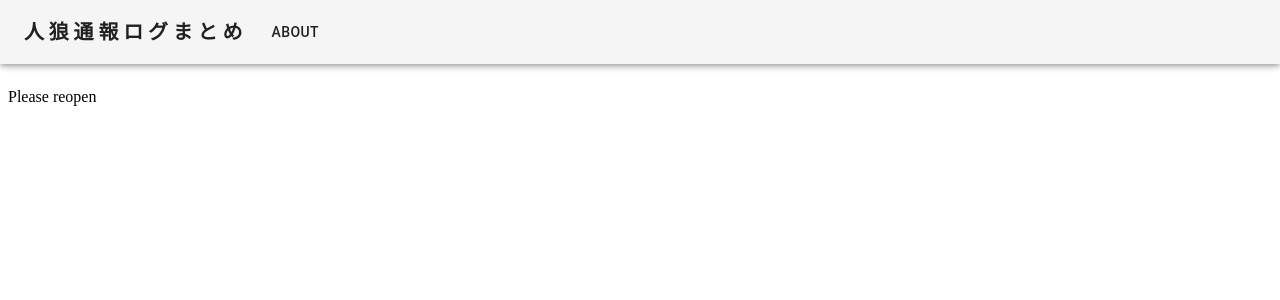
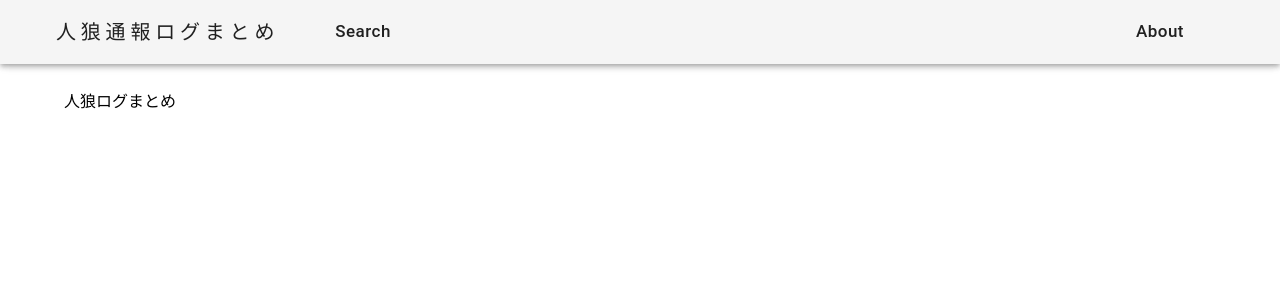
Before and after one commit to visualpaper/work-vps-ban-jinro-log-ui, a React (Create React App) app: page /dashboard in a window 1280 px wide. Shown: the top 300 px of the page. Built offline with nearby package versions, Linux system fonts and the light colour scheme.

Commit message:
とりあえず

```diff
--- a/src/components/Navbars/index.tsx
+++ b/src/components/Navbars/index.tsx
@@ -1,4 +1,4 @@
-import { AppBar, Box, Button, Toolbar, Typography } from '@mui/material'
+import { AppBar, Box, Button, Container, Toolbar } from '@mui/material'
 import React from 'react'
 import { useNavigate } from 'react-router-dom'
 
@@ -6,29 +6,49 @@ export const Navbars: React.FC<{}> = () => {
   const navigate = useNavigate()
 
   return (
-    <Box sx={{ flexGrow: 1 }}>
-      <AppBar color="default" position="fixed">
+    <>
+      <AppBar color="default">
+        <Container maxWidth="xl">
           <Toolbar>
-          <Typography
-            variant="h6"
-            noWrap
-            component="a"
-            href="/"
+            <Button
               sx={{
-              mr: 2,
-              display: { xs: 'none', md: 'flex' },
-              fontWeight: 700,
+                fontSize: '20px',
+                mr: 5,
                 letterSpacing: '.3rem',
                 color: 'inherit',
                 textDecoration: 'none',
               }}
+              onClick={() => {
+                navigate('/')
+              }}
             >
               人狼通報ログまとめ
-          </Typography>
-          <Button color="inherit">About</Button>
+            </Button>
+            <Box display="flex" flexGrow={1}>
+              <Button
+                sx={{
+                  fontSize: '17px',
+                  color: 'inherit',
+                  textTransform: 'none',
+                }}
+              >
+                Search
+              </Button>
+            </Box>
+            <Button
+              sx={{
+                mr: 5,
+                fontSize: '17px',
+                color: 'inherit',
+                textTransform: 'none',
+              }}
+            >
+              About
+            </Button>
           </Toolbar>
+        </Container>
       </AppBar>
       <Toolbar />
-    </Box>
+    </>
   )
 }
--- a/src/pages/App/App.tsx
+++ b/src/pages/App/App.tsx
@@ -1,10 +1,14 @@
+import { Container } from '@mui/material'
 import { Navbars } from '../../components/Navbars'
 
 export const App: React.FC<{ children: any }> = ({ children }) => {
+  // Navbar は "<Container maxWidth="xl">" とし body より大きくしている。
+  // body は以下 window の幅段階的に幅が変化するようにしている。
+  // (参照) https://mui.com/material-ui/customization/breakpoints/
   return (
     <>
       <Navbars />
-      <div>{children}</div>
+      <Container fixed>{children}</Container>
     </>
   )
 }
--- /dev/null
+++ b/src/pages/DashboardPage/DashboardPage.tsx
@@ -0,0 +1,4 @@
+// eslint-disable-next-line unused-imports/no-unused-vars
+export const DashboardPage: React.FC<{ error?: Error }> = ({ error }) => {
+  return <p>人狼ログまとめ</p>
+}
--- a/src/router.tsx
+++ b/src/router.tsx
@@ -1,5 +1,5 @@
 import { Navigate, Route, Routes } from 'react-router-dom'
-import { ErrorPage } from './pages/ErrorPage/ErrorPage'
+import { DashboardPage } from './pages/DashboardPage/DashboardPage'
 
 export default function Router() {
   return (
@@ -9,7 +9,7 @@ export default function Router() {
         path="/"
         element={<Navigate to="/dashboard" replace={true} />}
       />
-      <Route path="/dashboard" element={<ErrorPage />} />
+      <Route path="/dashboard" element={<DashboardPage />} />
     </Routes>
   )
 }
```
Also changed, not shown: 2 other files (tests, documents, lock files or other folders). Lines whose indentation alone changed are shown as unchanged.
